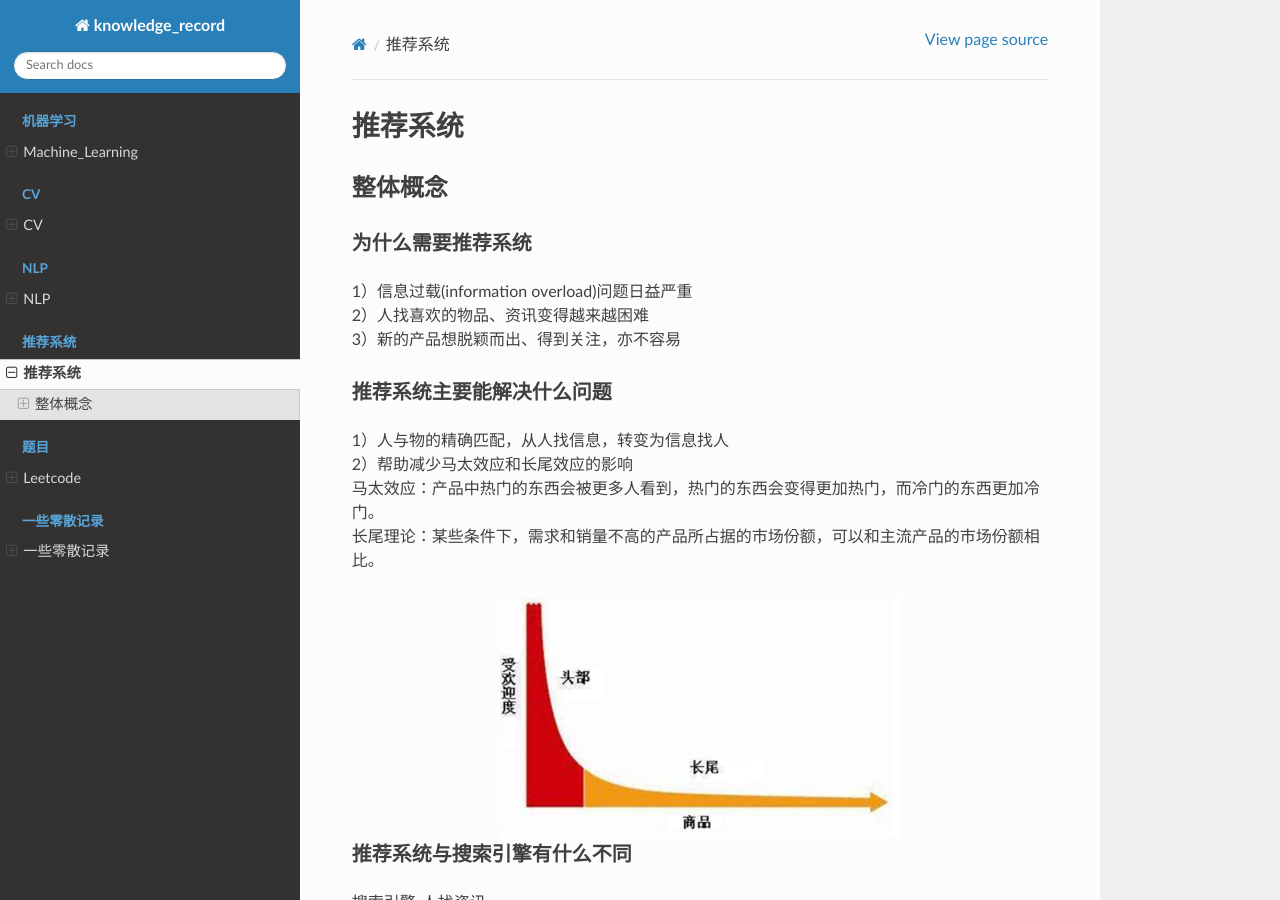
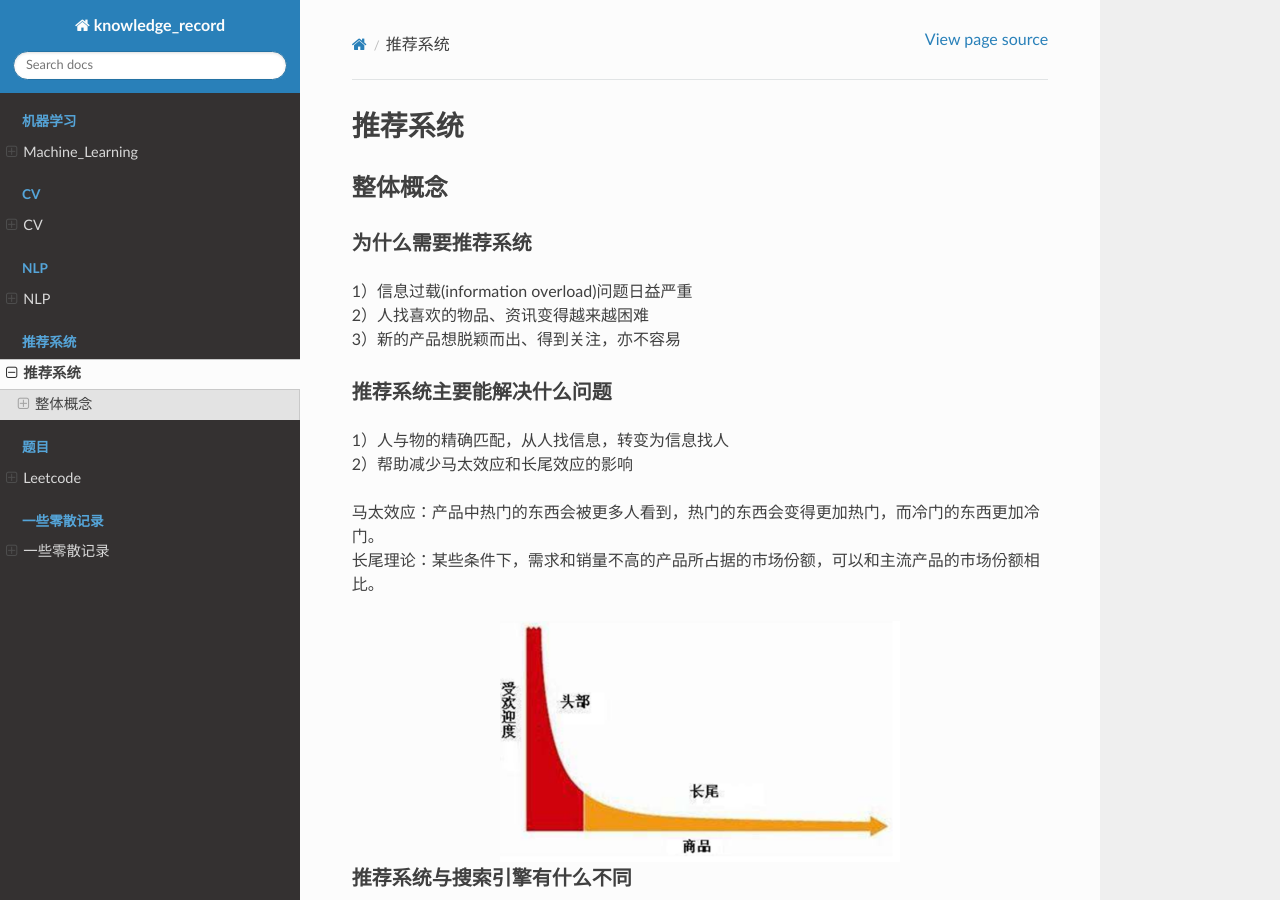
Before and after one commit to luochuankai-JHU/knowledge_record, a Sphinx documentation site: the page built from docs/recommend/recommend.rst, in a window 1280 px wide and 900 px high. Built offline with Sphinx 7.4.7 and the Read the Docs theme 2.0.0, drawn with Linux system fonts in a browser that asks for light colours.

```diff
--- a/docs/recommend/recommend.rst
+++ b/docs/recommend/recommend.rst
@@ -20,6 +20,8 @@
 --------------------------------------------------------
 | 1）人与物的精确匹配，从人找信息，转变为信息找人
 | 2）帮助减少马太效应和长尾效应的影响
+
+
 | 马太效应：产品中热门的东西会被更多人看到，热门的东西会变得更加热门，而冷门的东西更加冷门。
 | 长尾理论：某些条件下，需求和销量不高的产品所占据的市场份额，可以和主流产品的市场份额相比。
 
@@ -31,12 +33,12 @@
 推荐系统与搜索引擎有什么不同
 --------------------------------------------------------
 
-| 搜索引擎-人找资讯
+| **搜索引擎-人找资讯**
 | 搜索引擎就是人找信息的经典情况，但是搜索出来的结果非常充分的体现了马太效应，就是越热门越靠前，没有体现个性化需求。
 
 
 
-| 推荐系统-资讯找人
+| **推荐系统-资讯找人**
 | 1）事实上，每一个人的品味和偏好都并非和主流人群完全一致，当我们发现得越多，我们就越能体会到我们需要更多的选择。
 | 2）如果说搜索引擎体现着马太效应的话，那么长尾理论则阐述了推荐系统发挥的价值。
 
```
